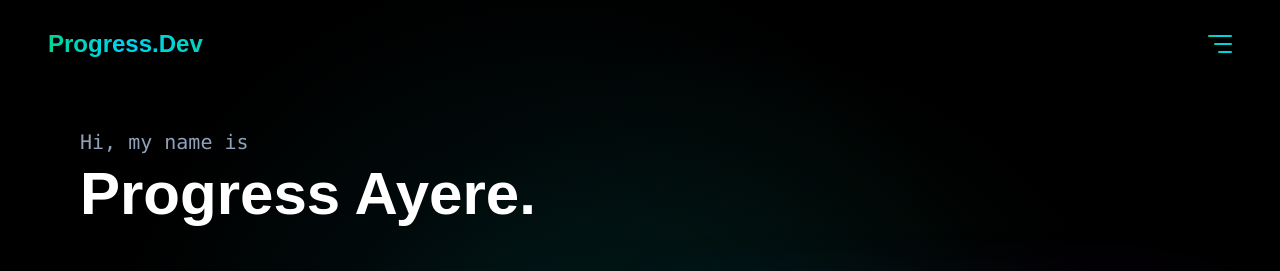
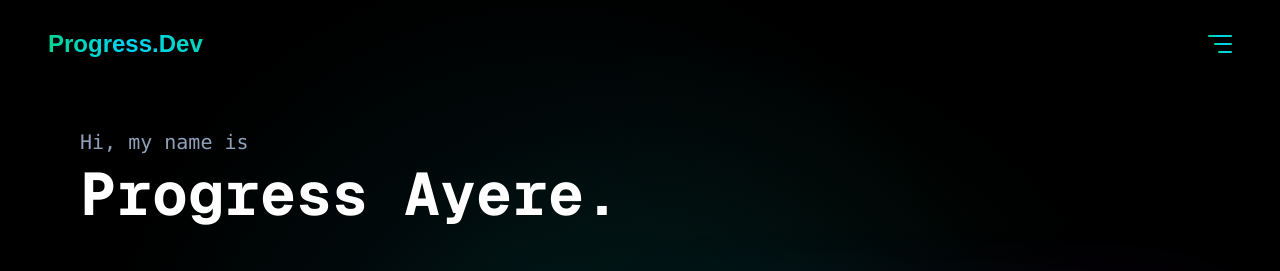
Before and after one commit to ProgressAyere/New-Portfolio, a Next.js app: page / in a window 1280 px wide. Shown: the top 271 px of the page. Built offline with nearby package versions, Linux system fonts and the light colour scheme.

Commit message:
Added decrypt text reveal animation to the name

```diff
--- a/app/components/HeroSection.jsx
+++ b/app/components/HeroSection.jsx
@@ -1,6 +1,7 @@
 "use client";
 
 import { motion } from "framer-motion";
+import { Scramble } from "./Scramble";
 
 export default function HeroSection() {
   const headline = "I Build Fast, Interactive & Conversion-Focused Web Experiences.";
@@ -129,8 +130,8 @@ export default function HeroSection() {
             <p className="text-lg md:text-xl text-slate-400" style={{ fontFamily: 'SF Mono, Monaco, Consolas, monospace' }}>
               Hi, my name is
             </p>
-            <h2 className="text-4xl md:text-5xl lg:text-6xl font-bold text-white whitespace-nowrap">
-              Progress Ayere.
+            <h2 className="text-4xl md:text-5xl lg:text-6xl font-bold text-white">
+              <Scramble text="Progress Ayere." className="text-white" />
             </h2>
           </motion.div>
 
--- /dev/null
+++ b/app/components/Scramble.jsx
@@ -0,0 +1,67 @@
+"use client";
+
+import { useEffect, useRef, useState } from "react";
+
+const GLYPHS = "!<>-_\\/[]{}=+*^?#0123456789ABCDEF";
+
+export function Scramble({ text, className }) {
+  const [out, setOut] = useState(text);
+  const raf = useRef(0);
+
+  const run = () => {
+    const start = performance.now();
+    const dur = 900;
+    const per = text.split("").map(() => ({
+      delay: Math.random() * 400,
+      settle: 200 + Math.random() * 300
+    }));
+
+    const tick = (now) => {
+      const t = now - start;
+      let done = true;
+
+      const chars = text.split("").map((ch, i) => {
+        if (ch === " ") return " ";
+
+        const c = per[i];
+
+        if (t < c.delay) {
+          done = false;
+          return GLYPHS[(Math.floor(t / 40) + i) % GLYPHS.length];
+        }
+
+        if (t < c.delay + c.settle) {
+          done = false;
+          return GLYPHS[Math.floor(Math.random() * GLYPHS.length)];
+        }
+
+        return ch;
+      });
+
+      setOut(chars.join(""));
+
+      if (!done && t < dur + 500) {
+        raf.current = requestAnimationFrame(tick);
+      } else {
+        setOut(text);
+      }
+    };
+
+    cancelAnimationFrame(raf.current);
+    raf.current = requestAnimationFrame(tick);
+  };
+
+  useEffect(() => {
+    run();
+    return () => cancelAnimationFrame(raf.current);
+  }, [text]);
+
+  return (
+    <span
+      onMouseEnter={run}
+      className={`font-mono cursor-pointer whitespace-pre ${className || ""}`}
+    >
+      {out}
+    </span>
+  );
+}
```
